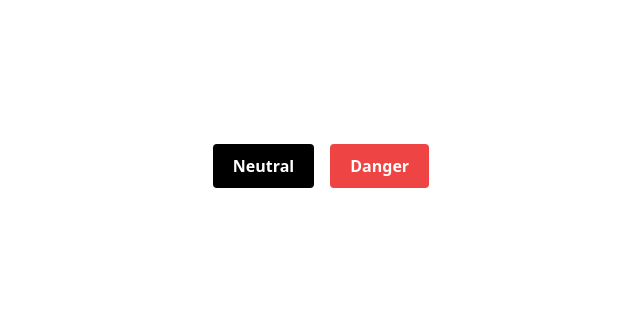
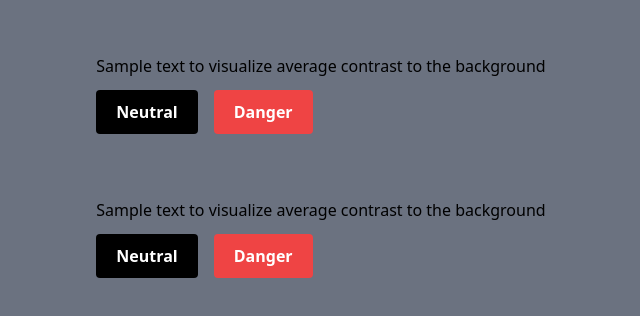
Before and after one commit to FlynnRider-000/nextjs-starter, a Next.js app: page / in a window 1280 px wide. Shown: the part 234-550 px from the top of the page, without its empty margins (319-959 px from the left). Built offline with nearby package versions, Linux system fonts and the light colour scheme.

Commit message:
feat: visualize light and dark mode

```diff
--- a/src/pages/index.tsx
+++ b/src/pages/index.tsx
@@ -1,14 +1,60 @@
+import clsx from "clsx";
+import { ThemeProvider, useTheme } from "next-themes";
+
 import { Button } from "@/components/Button";
 
-export default function Page() {
+type ThemingShowcaseProps = {
+	children?: React.ReactNode;
+};
+
+function ThemingShowcase({ children }: ThemingShowcaseProps) {
 	return (
-		<div className="flex flex-col items-center justify-center min-h-screen">
-			<div className="space-x-4">
-				<Button type="button">Neutral</Button>
-				<Button type="button" intent="danger">
-					Danger
-				</Button>
+		<>
+			<ThemeProvider forcedTheme="light">{children}</ThemeProvider>
+			<ThemeProvider forcedTheme="dark">{children}</ThemeProvider>
+		</>
+	);
+}
+
+type CanvasProps = {
+	orientation?: "horizontal" | "vertical";
+	children?: React.ReactNode;
+};
+
+function Canvas({ orientation = "horizontal", children }: CanvasProps) {
+	const { forcedTheme } = useTheme();
+
+	return (
+		<div
+			className={clsx("p-8 space-y-3", {
+				"text-gray-700 bg-white": forcedTheme === "light",
+				"text-gray-300 bg-gray-900": forcedTheme === "dark",
+			})}
+		>
+			<p>Sample text to visualize average contrast to the background</p>
+			<div
+				className={clsx({
+					"space-x-4": orientation === "horizontal",
+					"space-y-4": orientation === "vertical",
+				})}
+			>
+				{children}
 			</div>
 		</div>
 	);
 }
+
+export default function Page() {
+	return (
+		<div className="flex flex-col items-center justify-center min-h-screen bg-gray-500">
+			<ThemingShowcase>
+				<Canvas>
+					<Button type="button">Neutral</Button>
+					<Button type="button" intent="danger">
+						Danger
+					</Button>
+				</Canvas>
+			</ThemingShowcase>
+		</div>
+	);
+}
```
